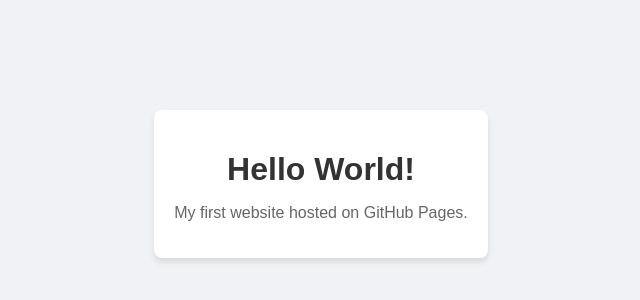
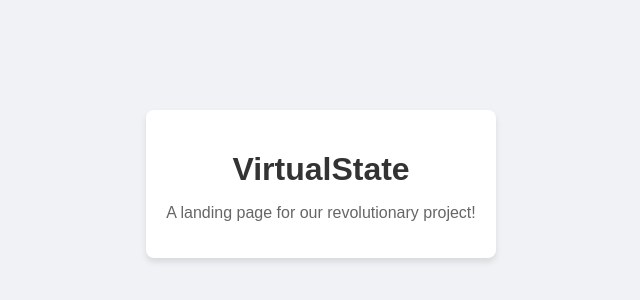
Before and after one commit to VirtualStateCo/virtualstateco.github.io, a plain HTML site: page index.html in a window 1280 px wide. Shown: the part 216-516 px from the top of the page, without its empty margins (319-959 px from the left). Drawn offline with Linux system fonts and the light colour scheme.

Commit message:
Update heading and paragraph in index.html

```diff
--- a/index.html
+++ b/index.html
@@ -33,8 +33,8 @@
 <body>
 
     <div class="container">
-        <h1>Hello World!</h1>
-        <p>My first website hosted on GitHub Pages.</p>
+        <h1>VirtualState</h1>
+        <p>A landing page for our revolutionary project!</p>
     </div>
 
 </body>
```
